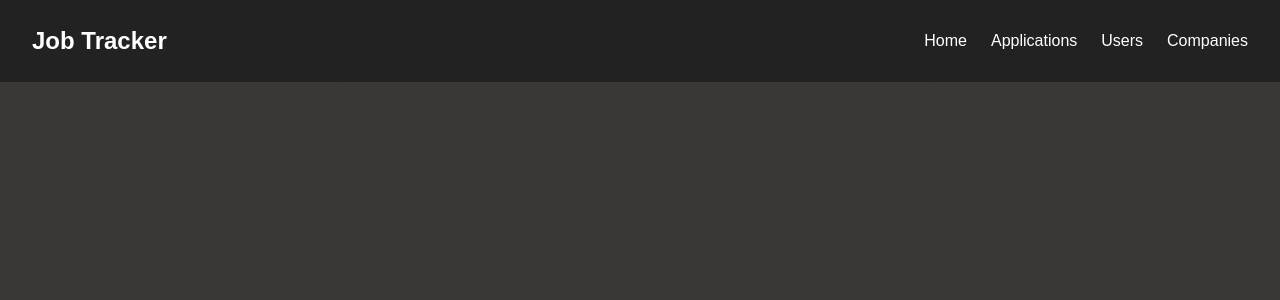
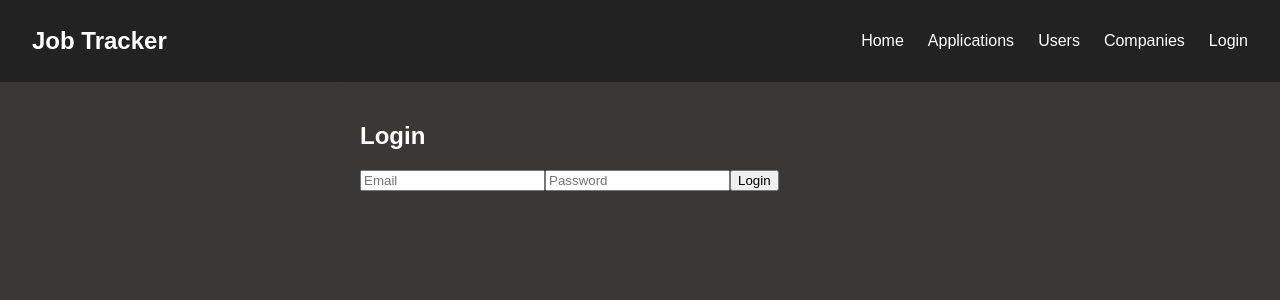
Before and after one commit to Josefbautista94/Joses-Job-Tracker, a React (Vite) app in the folder Frontend/: page /login in a window 1280 px wide. Shown: the top 300 px of the page. Built offline with nearby package versions, Linux system fonts and the light colour scheme.

Commit message:
Add frontend login page with form and token handling

```diff
--- a/Frontend/components/NavBar.jsx
+++ b/Frontend/components/NavBar.jsx
@@ -21,16 +21,30 @@ function NavBar() {
 
       <ul className={`navbar-links ${isOpen ? "active" : ""}`}>
         <li>
-          <Link to="/" onClick={() => setIsOpen(false)}>Home</Link>
+          <Link to="/" onClick={() => setIsOpen(false)}>
+            Home
+          </Link>
         </li>
         <li>
-          <Link to="/applications" onClick={() => setIsOpen(false)}>Applications</Link>
+          <Link to="/applications" onClick={() => setIsOpen(false)}>
+            Applications
+          </Link>
         </li>
         <li>
-          <Link to="/users" onClick={() => setIsOpen(false)}>Users</Link>
+          <Link to="/users" onClick={() => setIsOpen(false)}>
+            Users
+          </Link>
         </li>
         <li>
-          <Link to="/companies" onClick={() => setIsOpen(false)}>Companies</Link>
+          <Link to="/companies" onClick={() => setIsOpen(false)}>
+            Companies
+          </Link>
+        </li>
+
+        <li>
+          <Link to="/login" onClick={() => setIsOpen(false)}>
+            Login
+          </Link>
         </li>
       </ul>
     </nav>
--- a/Frontend/src/App.jsx
+++ b/Frontend/src/App.jsx
@@ -6,6 +6,8 @@ import Home from './pages/Home/Home';
 import Users from './pages/Users/Users';
 import Companies from './pages/Companies/Companies';
 import Applications from './pages/Applications/Applications';
+import Login from './pages/Login/Login';
+
 
 function App() {
   return (
@@ -18,6 +20,7 @@ function App() {
             <Route path="/applications" element={<Applications />} />
             <Route path="/users" element={<Users />} />
             <Route path="/companies" element={<Companies />} />
+            <Route path="/login" element={<Login onLogin={(user) => console.log("Logged in:", user)} />} />
           </Routes>
         </div>
       </div>
--- /dev/null
+++ b/Frontend/src/pages/Login/Login.jsx
@@ -0,0 +1,62 @@
+import { useState } from "react";
+
+function Login({ onLogin }) {
+  const [formData, setFormData] = useState({ email: "", password: "" });
+  const [error, setError] = useState("");
+
+  const handleChange = (e) => {
+    setFormData({ ...formData, [e.target.name]: e.target.value });
+  };
+
+  const handleSubmit = async (e) => {
+    e.preventDefault();
+    setError("");
+
+    try {
+      const res = await fetch("http://localhost:5001/auth/login", {
+        method: "POST",
+        headers: { "Content-Type": "application/json" },
+        body: JSON.stringify(formData),
+      });
+
+      const data = await res.json();
+
+      if (!res.ok) {
+        throw new Error(data.error || "Login failed");
+      }
+
+      localStorage.setItem("token", data.token);
+      onLogin(data.user);
+    } catch (err) {
+      setError(err.message);
+    }
+  };
+
+  return (
+    <div>
+      <h2>Login</h2>
+      {error && <p style={{ color: "red" }}>{error}</p>}
+      <form onSubmit={handleSubmit}>
+        <input
+          type="email"
+          name="email"
+          placeholder="Email"
+          value={formData.email}
+          onChange={handleChange}
+          required
+        />
+        <input
+          type="password"
+          name="password"
+          placeholder="Password"
+          value={formData.password}
+          onChange={handleChange}
+          required
+        />
+        <button type="submit">Login</button>
+      </form>
+    </div>
+  );
+}
+
+export default Login;
```
Also changed, not shown: Frontend/src/pages/Login/Login.css (added).
